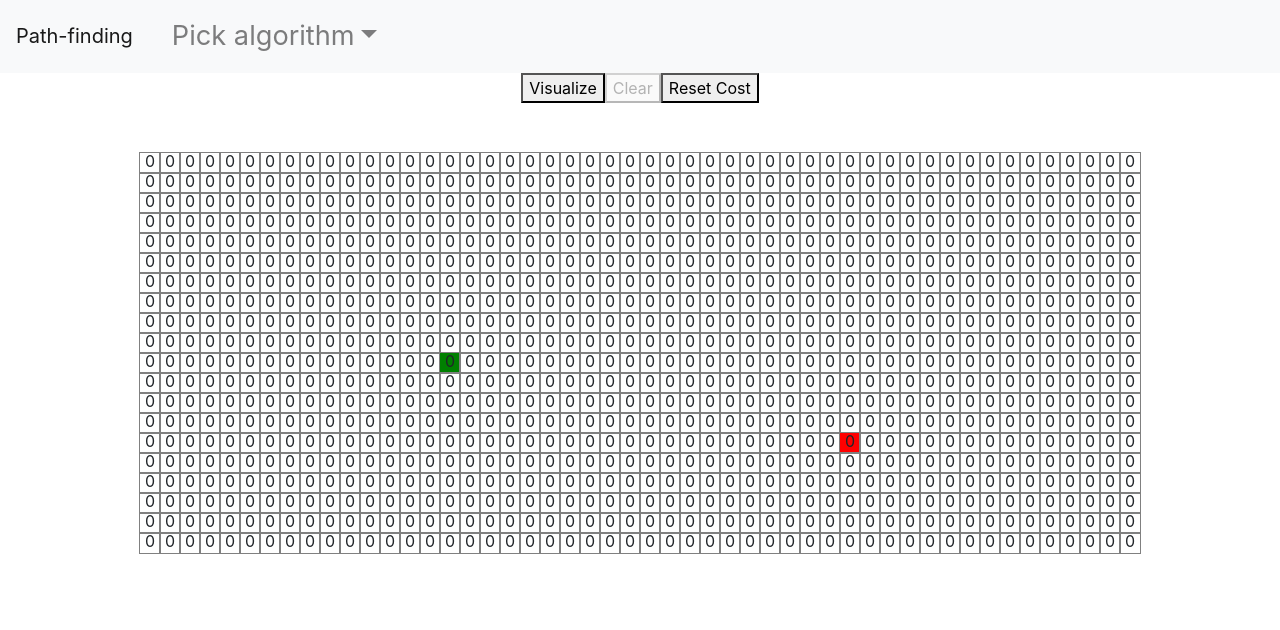
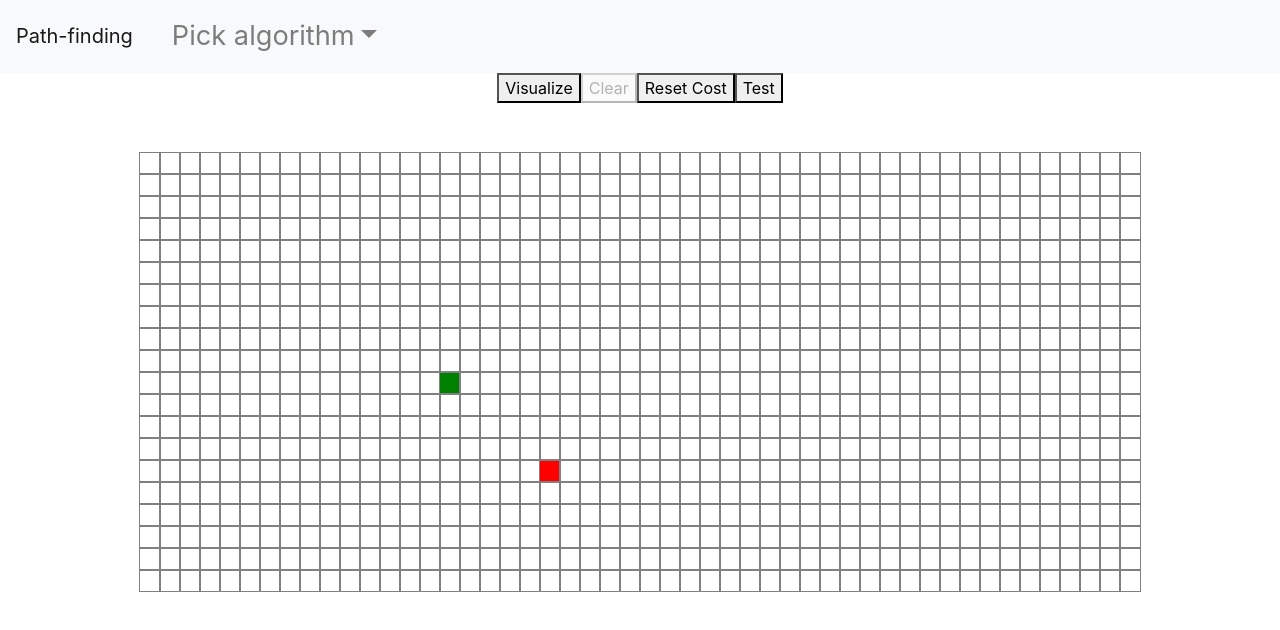
Before and after one commit to ionut-banu/PathfindingVisualizer, a React (Create React App) app in the folder path-finding/: page / in a window 1280 px wide. Shown: the top 630 px of the page. Built offline with nearby package versions, Linux system fonts and the light colour scheme.

Commit message:
Adding walls

```diff
--- a/path-finding/package.json
+++ b/path-finding/package.json
@@ -4,7 +4,7 @@
   "private": true,
   "dependencies": {
     "@testing-library/jest-dom": "^4.2.4",
-    "@testing-library/react": "^9.3.2",
+    "@testing-library/react": "^9.4.0",
     "@testing-library/user-event": "^7.1.2",
     "bootstrap": "^4.4.1",
     "react": "^16.12.0",
--- a/path-finding/src/PathfindingVisualizer/Node/Node.css
+++ b/path-finding/src/PathfindingVisualizer/Node/Node.css
@@ -1,8 +1,12 @@
 .node {
-  width: 20px;
-  height: 20px;
+  width: 100%;
+  height: 100%;
   outline: 1px solid grey;
   display: inline-block;
+}
+
+.node-cost {
+  vertical-align: middle;
 }
 
 .node-start {
@@ -24,6 +28,10 @@
   background-color: yellow;
 }
 
+.node-wall {
+  background-color: black;
+}
+
 @keyframes animate-visited {
   from {
     background-color: cyan;
--- a/path-finding/src/PathfindingVisualizer/Node/Node.jsx
+++ b/path-finding/src/PathfindingVisualizer/Node/Node.jsx
@@ -13,16 +13,16 @@ export default class Node extends Component {
   constructor(props) {
     super(props);
     this.state = {
-      cost: 0,
       isVisited: false,
       isShortPath: false,
-      isCurrent: false
+      isCurrent: false,
+      isWall: false
     };
   }
 
-  getExtraClassName(className) {
-    const { isStart, isFinish, isWall } = this.props;
-    const { isVisited, isShortPath, isCurrent } = this.state;
+  getExtraClassName() {
+    const { isStart, isFinish } = this.props;
+    const { isVisited, isShortPath, isCurrent, isWall } = this.state;
     return isFinish
       ? FINISH_NODE_ClS
       : isStart
@@ -43,7 +43,8 @@ export default class Node extends Component {
       cost: 0,
       isVisited: false,
       isShortPath: false,
-      isCurrent: false
+      isCurrent: false,
+      isWall: false
     });
   }
 
@@ -51,10 +52,19 @@ export default class Node extends Component {
     this.initNode();
   }
 
+  mouseDownHandle() {
+    this.setState({ isWall: true });
+  }
+
   render() {
     return (
-      <div className={'node ' + this.getExtraClassName()}>
-        {this.state.cost}
+      <div
+        className={'node ' + this.getExtraClassName()}
+        /* onClick={() => this.setState({ isWall: true })} */
+      >
+        <span className='node-cost'>
+          {this.props.cost !== 0 ? this.props.cost : ' '}
+        </span>
       </div>
     );
   }
--- a/path-finding/src/PathfindingVisualizer/PathfindingVisualizer.css
+++ b/path-finding/src/PathfindingVisualizer/PathfindingVisualizer.css
@@ -1,5 +1,11 @@
 .grid {
   margin: 50px 0 0;
+}
+
+.node-div {
+  display: inline-block;
+  height: 20px;
+  width: 20px;
 }
 
 .grid-row {
@@ -26,3 +32,13 @@
   margin-left: 15px;
   font-size: 1.7em;
 }
+
+.noselect {
+  -webkit-touch-callout: none; /* iOS Safari */
+  -webkit-user-select: none; /* Safari */
+  -khtml-user-select: none; /* Konqueror HTML */
+  -moz-user-select: none; /* Old versions of Firefox */
+  -ms-user-select: none; /* Internet Explorer/Edge */
+  user-select: none; /* Non-prefixed version, currently
+                                  supported by Chrome, Opera and Firefox */
+}
--- a/path-finding/src/PathfindingVisualizer/PathfindingVisualizer.jsx
+++ b/path-finding/src/PathfindingVisualizer/PathfindingVisualizer.jsx
@@ -19,17 +19,18 @@ const SPEED = 20;
 const START_NODE_ROW = 10;
 const START_NODE_COL = 15;
 const FINISH_NODE_ROW = 14;
-const FINISH_NODE_COL = 35;
+const FINISH_NODE_COL = 20;
 
 export default class PathfindingVisualizer extends Component {
   constructor(props) {
     super(props);
     this.state = {
-      algorithm: DFS,
+      algorithm: DIJKSTRA,
       grid: [],
       clearDisabled: true,
       visualizeDisabled: false,
-      resetCostDisabled: false
+      resetCostDisabled: false,
+      mouseDown: false
     };
   }
 
@@ -114,10 +115,12 @@ export default class PathfindingVisualizer extends Component {
     for (const row of grid) {
       for (const node of row) {
         node.ref.current.initNode();
+        node.isVisited = false;
         node.distance = Infinity;
-        node.isVisited = false;
+        node.cost = 0;
       }
     }
+    this.setState({ grid: grid });
     this.setAllButtons(false);
   }
 
@@ -133,14 +136,28 @@ export default class PathfindingVisualizer extends Component {
     });
   }
 
+  mouseDownHandle(ref) {
+    this.setState({ mouseDown: true });
+    ref.current.setState({ isWall: true });
+  }
+
+  mouseUpHandle = event => {
+    this.setState({ mouseDown: false });
+  };
+
+  mouseEnterHandle(ref) {
+    if (this.state.mouseDown) ref.current.setState({ isWall: true });
+  }
+
   resetCost() {
     const { grid } = this.state;
     for (const row of grid) {
       for (const node of row) {
         const cost = computeRandomCost(MAX_COST);
-        node.ref.current.setState({ cost: cost });
+        node.cost = cost;
       }
     }
+    this.setState({ grid: grid });
   }
 
   render() {
@@ -166,6 +183,7 @@ export default class PathfindingVisualizer extends Component {
             </Nav>
           </Navbar.Collapse>
         </Navbar>
+        <div className='noselect' onMouseUp={this.mouseUpHandle}>
           <button
             onClick={() => this.visualize()}
             disabled={this.state.visualizeDisabled}
@@ -184,6 +202,7 @@ export default class PathfindingVisualizer extends Component {
           >
             Reset Cost
           </button>
+          <button>Test</button>
           <div className='grid'>
             {grid.map((row, rowIdx) => {
               return (
@@ -193,27 +212,34 @@ export default class PathfindingVisualizer extends Component {
                       ref,
                       row,
                       col,
-                    cost,
                       isStart,
                       isFinish,
-                    isWall
+                      isWall,
+                      cost
                     } = node;
                     return (
+                      <div
+                        key={nodeIdx}
+                        className='node-div'
+                        onMouseDown={() => this.mouseDownHandle(ref)}
+                        onMouseEnter={() => this.mouseEnterHandle(ref)}
+                      >
                         <Node
-                      key={nodeIdx}
                           ref={ref}
                           row={row}
                           col={col}
-                      cost={cost}
                           isStart={isStart}
                           isFinish={isFinish}
                           isWall={isWall}
+                          cost={cost}
                         ></Node>
+                      </div>
                     );
                   })}
                 </div>
               );
             })}
+          </div>
         </div>
       </>
     );
@@ -237,10 +263,9 @@ const createNode = (row, col) => {
     ref: React.createRef(),
     col: col,
     row: row,
-    cost: computeRandomCost(MAX_COST),
+    cost: 0,
     isStart: START_NODE_ROW === row && START_NODE_COL === col,
     isFinish: FINISH_NODE_ROW === row && FINISH_NODE_COL === col,
-    isVisited: false,
     isWall: false,
     distance: Infinity,
     previousNode: null
--- a/path-finding/src/algorithms/dijkstra.js
+++ b/path-finding/src/algorithms/dijkstra.js
@@ -28,7 +28,7 @@ export function dijkstra(grid, startNode, finishNode) {
 function updateUnvisitedNeighbors(node, grid) {
   const unvisitedNeighbors = getUnvisitedNeighbors(node, grid);
   for (const neighbor of unvisitedNeighbors) {
-    neighbor.distance = node.distance + node.ref.current.state.cost;
+    neighbor.distance = node.distance + neighbor.cost;
     neighbor.previousNode = node;
   }
 }
--- a/path-finding/src/util/util.js
+++ b/path-finding/src/util/util.js
@@ -16,7 +16,9 @@ export function getUnvisitedNeighbors(node, grid) {
   if (row < grid.length - 1) neighbors.push(grid[row + 1][col]);
   if (col > 0) neighbors.push(grid[row][col - 1]);
   if (col < grid[0].length - 1) neighbors.push(grid[row][col + 1]);
-  return neighbors.filter(neighbor => !neighbor.isVisited);
+  return neighbors.filter(
+    neighbor => !neighbor.isVisited && !neighbor.ref.current.state.isWall
+  );
 }
 
 export function getNodesInShortestPath(targetNode) {
```
Also changed, not shown: 1 other file (tests, documents, lock files or other folders). Lines whose indentation alone changed are shown as unchanged.
